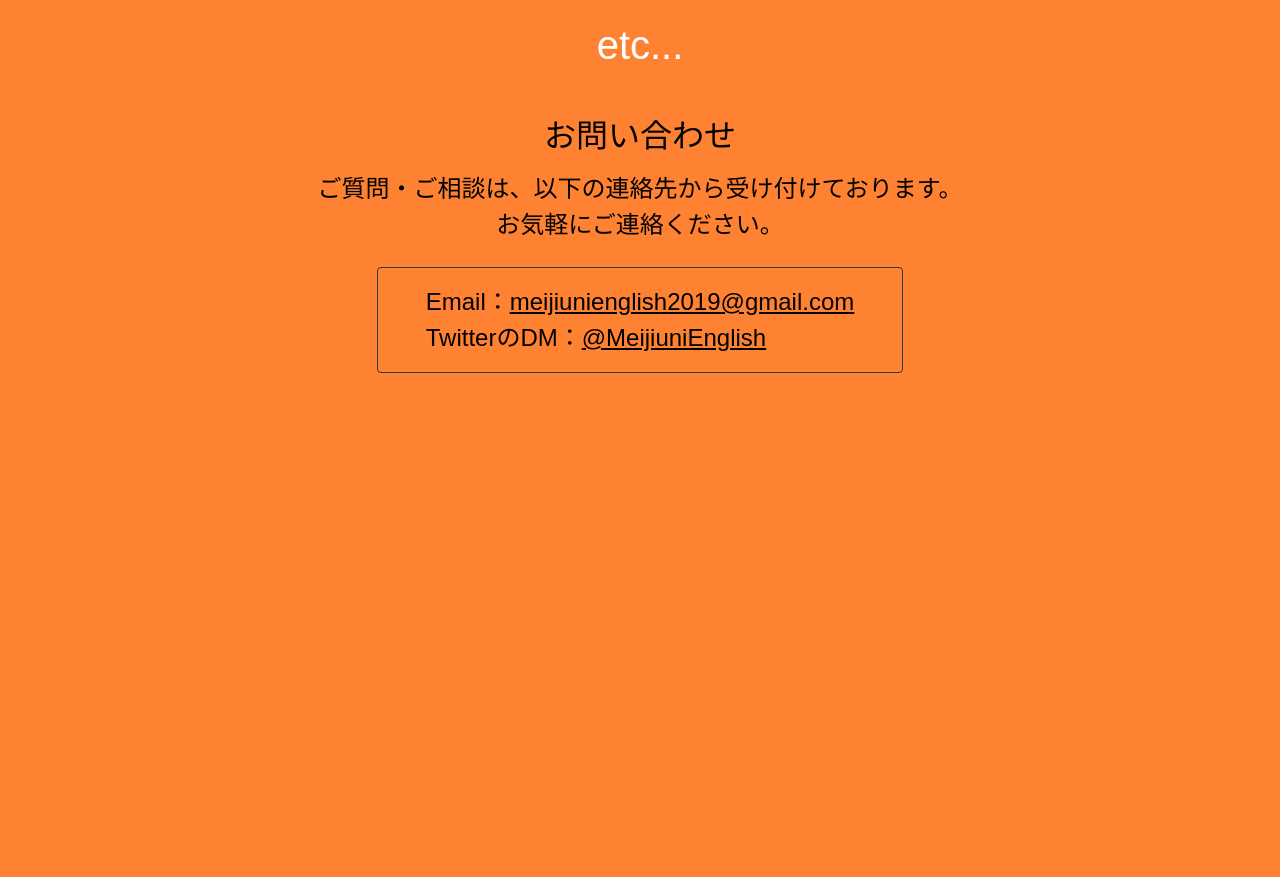
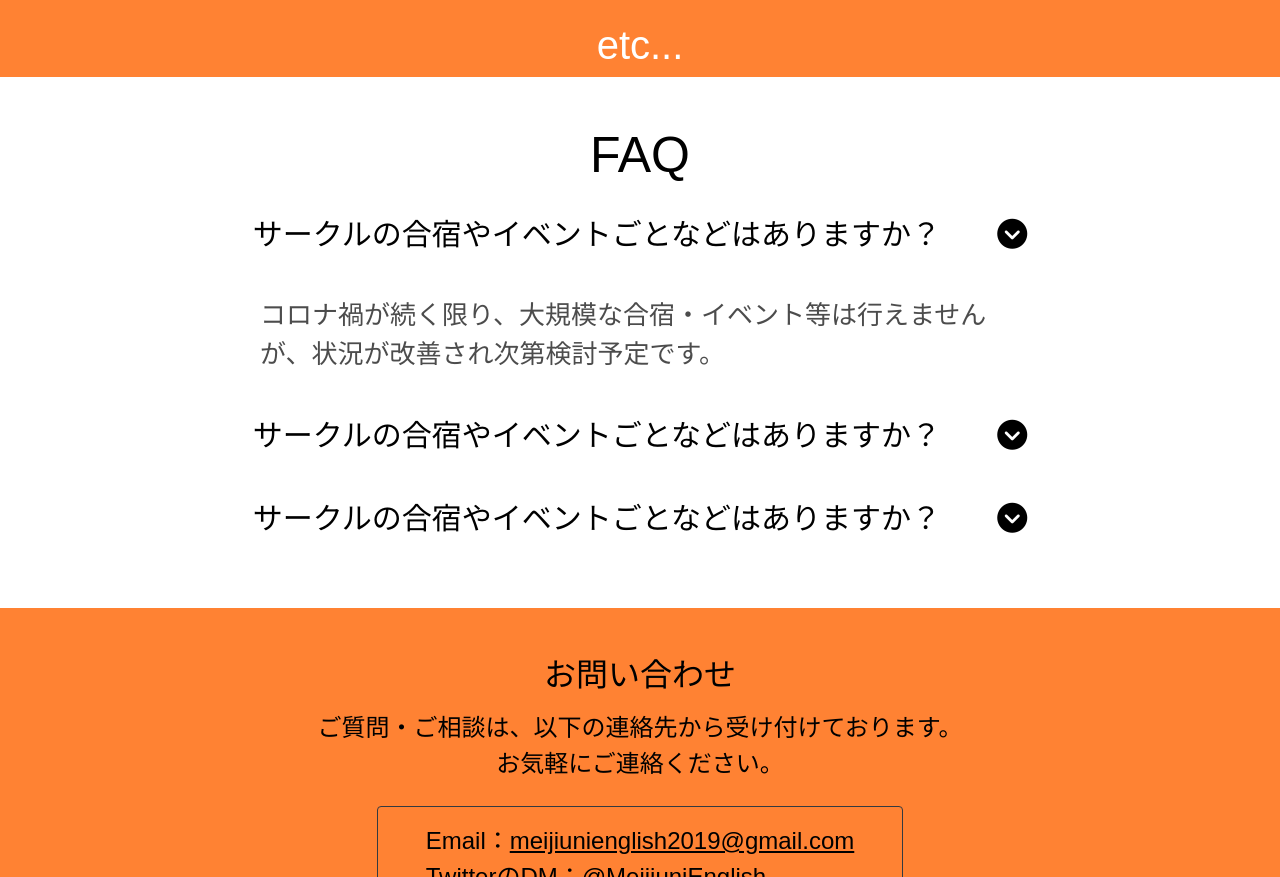
Before and after one commit to Jade1724/meiji-english-speaking-club, a plain HTML site: page index.html in a window 1280 px wide. Shown: the part 2600-3477 px from the top of the page. Before the commit the page ends 3021 px from the top, so only its background shows below. Drawn offline with nearby package versions, Linux system fonts and the light colour scheme.

Commit message:
Added FAQ section with collapsable card.

```diff
--- a/css/style.css
+++ b/css/style.css
@@ -195,6 +195,29 @@ main h2 {
 	background-color: white;
 }
 
+#faq {
+	background-color: white;
+}
+
+#faq .card:active {
+	outline: none;
+}
+
+#faq .card-header {
+	background-color: white;
+}
+
+#faq .card-header button {
+	font-size: 14px;
+	color: black;
+}
+
+#faq .card-body {
+	font-size: 12px;
+	color: rgba(0, 0, 0, 0.7);
+	max-width: 800px;
+}
+
 #contact {
 	font-size: 16px;
 }
@@ -244,6 +267,13 @@ main h2 {
 	.activity-info p {
 		font-size: 26px;
 	}
+	#faq .card-header button {
+		font-size: 30px;
+	}
+
+	#faq .card-body {
+		font-size: 26px;
+	}
 }
 
 /* Extra large devices (large desktops, 1200px and up) */
--- a/index.html
+++ b/index.html
@@ -12,6 +12,8 @@
 	<link rel="stylesheet" type="text/css" href="css/bootstrap.min.css">
 	<!-- Custom styles for this template -->
 	<link href="css/style.css" rel="stylesheet">
+  <!-- Font Awsome Icon Font -->
+  <script src="https://kit.fontawesome.com/6553302276.js" crossorigin="anonymous"></script>
 </head>
 <body>
 	<nav class="navbar navbar-expand-lg text-center fixed-top container-fluid">
@@ -112,6 +114,63 @@
     </div>
 
 
+    <div id="faq" class="p-5">
+      <h2 class="text-center">FAQ</h2>
+      <div class="card border-0 mx-auto">
+        <div class="card-header border-0" id="headingOne">
+          <h5 class="mb-0">
+            <button class="btn btn-link w-100 text-decoration-none" data-toggle="collapse" data-target="#collapseOne" aria-expanded="true" aria-controls="collapseOne">
+              サークルの合宿やイベントごとなどはありますか？
+              <span class="pl-5">
+                <i class="fas fa-chevron-circle-down"></i>
+              </span>
+            </button>
+          </h5>
+        </div>
+
+        <div id="collapseOne" class="collapse show" aria-labelledby="headingOne" data-parent="#accordion">
+          <div class="card-body mx-auto">
+            コロナ禍が続く限り、大規模な合宿・イベント等は行えませんが、状況が改善され次第検討予定です。
+          </div>
+        </div>
+      </div>
+      <div class="card border-0 mx-auto">
+        <div class="card-header border-0" id="headingTwo">
+          <h5 class="mb-0">
+            <button class="btn btn-link collapsed w-100 text-decoration-none" data-toggle="collapse" data-target="#collapseTwo" aria-expanded="false" aria-controls="collapseTwo">
+              サークルの合宿やイベントごとなどはありますか？
+              <span class="pl-5">
+                <i class="fas fa-chevron-circle-down"></i>
+              </span>
+            </button>
+          </h5>
+        </div>
+        <div id="collapseTwo" class="collapse" aria-labelledby="headingTwo" data-parent="#accordion">
+          <div class="card-body mx-auto">
+            コロナ禍が続く限り、大規模な合宿・イベント等は行えませんが、状況が改善され次第検討予定です。
+          </div>
+        </div>
+      </div>
+      <div class="card border-0 mx-auto">
+        <div class="card-header border-0" id="headingThree">
+          <h5 class="mb-0">
+            <button class="btn btn-link collapsed w-100 text-decoration-none" data-toggle="collapse" data-target="#collapseThree" aria-expanded="false" aria-controls="collapseThree">
+              サークルの合宿やイベントごとなどはありますか？
+              <span class="pl-5">
+                <i class="fas fa-chevron-circle-down"></i>
+              </span>
+            </button>
+          </h5>
+        </div>
+        <div id="collapseThree" class="collapse" aria-labelledby="headingThree" data-parent="#accordion">
+          <div class="card-body mx-auto">
+            コロナ禍が続く限り、大規模な合宿・イベント等は行えませんが、状況が改善され次第検討予定です。
+          </div>
+        </div>
+      </div>
+    </div>
+
+
     <div id="contact" class="text-center my-5 ">
       <h2>お問い合わせ</h2>
       <p class="p-2">ご質問・ご相談は、以下の連絡先から受け付けております。<br>お気軽にご連絡ください。</p>
@@ -124,8 +183,11 @@
     </div>
   </main>
 
-  <script src="js/jquery-3.5.1.min.js"></script>
+  <!-- <script src="js/jquery-3.5.1.min.js"></script>
   <script src="js/bootstrap.min.js"></script>
-  <script src="js/script.js"></script>
+  <script src="js/script.js"></script> -->
+  <script src="https://code.jquery.com/jquery-3.2.1.slim.min.js" integrity="sha384-KJ3o2DKtIkvYIK3UENzmM7KCkRr/rE9/Qpg6aAZGJwFDMVNA/GpGFF93hXpG5KkN" crossorigin="anonymous"></script>
+<script src="https://cdnjs.cloudflare.com/ajax/libs/popper.js/1.12.9/umd/popper.min.js" integrity="sha384-ApNbgh9B+Y1QKtv3Rn7W3mgPxhU9K/ScQsAP7hUibX39j7fakFPskvXusvfa0b4Q" crossorigin="anonymous"></script>
+<script src="https://maxcdn.bootstrapcdn.com/bootstrap/4.0.0/js/bootstrap.min.js" integrity="sha384-JZR6Spejh4U02d8jOt6vLEHfe/JQGiRRSQQxSfFWpi1MquVdAyjUar5+76PVCmYl" crossorigin="anonymous"></script>
 </body>
 </html>
```
